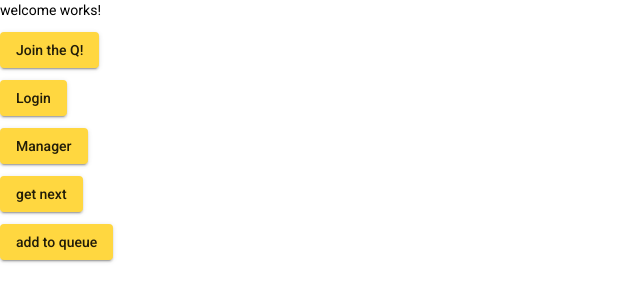
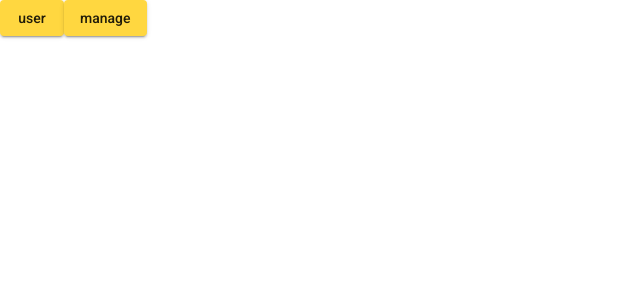
Before and after one commit to 4eyedengineer/garrett_help_me, an Angular app in the folder UI/: page /please in a window 1280 px wide. Shown: the top 302 px of the page, without its empty margins (0-640 px from the left). Built offline with nearby package versions, Linux system fonts and the light colour scheme.

Commit message:
removed dashboard made login component the landing page

```diff
--- a/UI/src/app/app.module.ts
+++ b/UI/src/app/app.module.ts
@@ -10,7 +10,6 @@ import { AppComponent } from './app.component';
 import { JoinQueueComponent } from './join-queue/join-queue.component';
 import { LoginComponent } from './login/login.component';
 import { ManageQueueComponent } from './manage-queue/manage-queue.component';
-import { DashboardComponent } from './dashboard/dashboard.component';
 import { ReactiveFormsModule, FormsModule } from '@angular/forms';
 import { ItemComponent } from './manage-queue/item/item.component';
 
@@ -20,7 +19,6 @@ import { ItemComponent } from './manage-queue/item/item.component';
     AppComponent,
       JoinQueueComponent,
       ManageQueueComponent,
-      DashboardComponent,
       LoginComponent,
       ItemComponent
    ],
--- a/UI/src/app/dashboard/dashboard.component.html
+++ /dev/null
@@ -1,24 +0,0 @@
-<p>
-  welcome works!
-</p>
-<div>
-  <div>
-    <button routerLink="/join-queue" mat-raised-button color="accent">Join the Q!</button>
-  </div>
-  <div>
-    <p></p>
-    <button mat-raised-button color="accent">Login</button>
-  </div>
-  <div>
-    <p></p>
-    <button routerLink="/manager" mat-raised-button color="accent">Manager</button>
-  </div>
-  <div>
-    <p></p>
-    <button (click)="getNext()" mat-raised-button color="accent">get next</button>
-  </div>
-  <div>
-    <p></p>
-    <button (click)="add()" mat-raised-button color="accent">add to queue</button>
-  </div>
-</div>
--- a/UI/src/app/dashboard/dashboard.component.ts
+++ /dev/null
@@ -1,24 +0,0 @@
-import { Component, OnInit } from '@angular/core';
-import { JoinQueueService } from '../service/queue.service';
-
-@Component({
-  selector: 'app-dashboard',
-  templateUrl: './dashboard.component.html',
-  styleUrls: ['./dashboard.component.scss']
-})
-export class DashboardComponent implements OnInit {
-
-  constructor(private service: JoinQueueService) { }
-
-  ngOnInit() {
-  }
-
-  getNext() {
-    this.service.getNext().subscribe();
-  }
-
-  add() {
-    // this.service.addToQueue().subscribe();
-  }
-
-}
--- a/UI/src/app/login/login.component.html
+++ b/UI/src/app/login/login.component.html
@@ -1,3 +1,2 @@
-<p>
-  login works!
-</p>
+<button routerLink="/join-queue" mat-raised-button color="accent">user</button>
+<button routerLink="/manage" mat-raised-button color="accent">manage</button>
--- a/UI/src/app/manage-queue/manage-queue.component.html
+++ b/UI/src/app/manage-queue/manage-queue.component.html
@@ -6,3 +6,24 @@
   <p></p>
   <button (click)="refresh()" mat-raised-button color="accent">refresh</button>
 </div>
+<div>
+  <div>
+    <button routerLink="/join-queue" mat-raised-button color="accent">Join the Q!</button>
+  </div>
+  <div>
+    <p></p>
+    <button mat-raised-button color="accent">Login</button>
+  </div>
+  <div>
+    <p></p>
+    <button routerLink="/manager" mat-raised-button color="accent">Manager</button>
+  </div>
+  <div>
+    <p></p>
+    <button (click)="getNext()" mat-raised-button color="accent">get next</button>
+  </div>
+  <div>
+    <p></p>
+    <button (click)="add()" mat-raised-button color="accent">add to queue</button>
+  </div>
+</div>
--- a/UI/src/app/manage-queue/manage-queue.component.ts
+++ b/UI/src/app/manage-queue/manage-queue.component.ts
@@ -23,4 +23,14 @@ export class ManageQueueComponent implements OnInit {
 
   }
 
+  getNext() {
+    //just testing
+    this.service.getNext().subscribe((x: any) => console.log("next ticket:", x.text));
+  }
+
+  add() {
+    // this.service.addToQueue().subscribe();
+  }
+
+
 }
```
Also changed, not shown: UI/src/app/app-routing.module.ts (+4 -4 lines), UI/src/app/dashboard/dashboard.component.scss (deleted), 1 other file (tests, documents, lock files or other folders).
